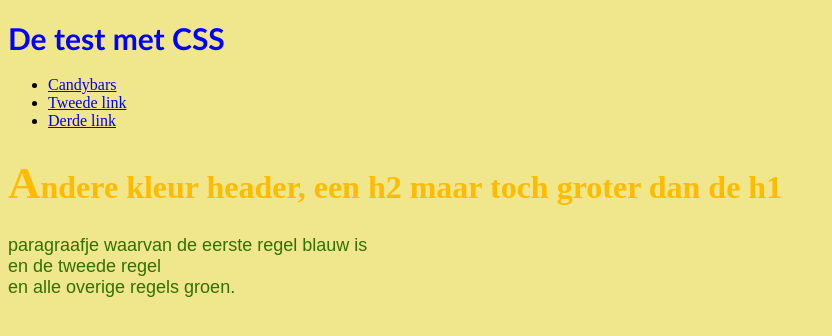
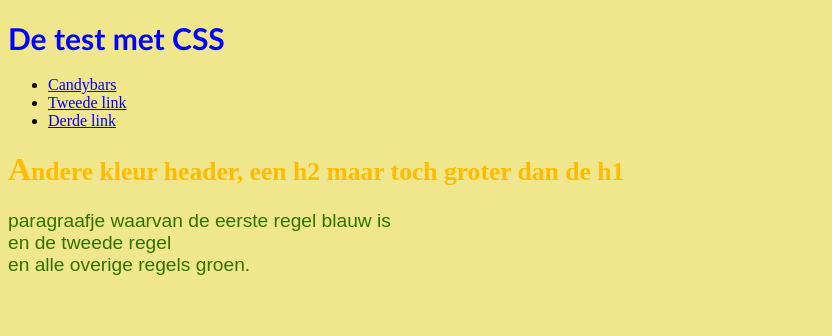
Before and after one commit to visiblechange/BasisCSS, a plain HTML site: page index.html in a window 1280 px wide. Shown: the whole page, without its empty margins (0-832 px from the left). Drawn offline with Linux system fonts and the light colour scheme.

Commit message:
removed font-size error

```diff
--- a/stijl.css
+++ b/stijl.css
@@ -1,20 +1,20 @@
 @charset "utf-8";
 /* CSS stylesheet */
-body {background-color: khaki;
+body { background-color: khaki;
 }
 h1 {font-family: Calibri;
     font-size: 30px;
     color: blue;
 }
 h2 {font-family: 'Times New Roman', Times, serif;
-    font-size: 32px;
+    font-size: 1.6rem;
     color: rgb(255, 187, 0);
 }
 h2::first-letter {font-family: 'Times New Roman', Times, serif;
-    font-size: 45px;
+    font-size: 2rem;
     color: rgb(255, 187, 0);
 }
 p {font-family: Arial;
-    font-size: 18px;
+    font-size: 1.2rem;
     color: rgb(49, 113, 0);
 }
```
